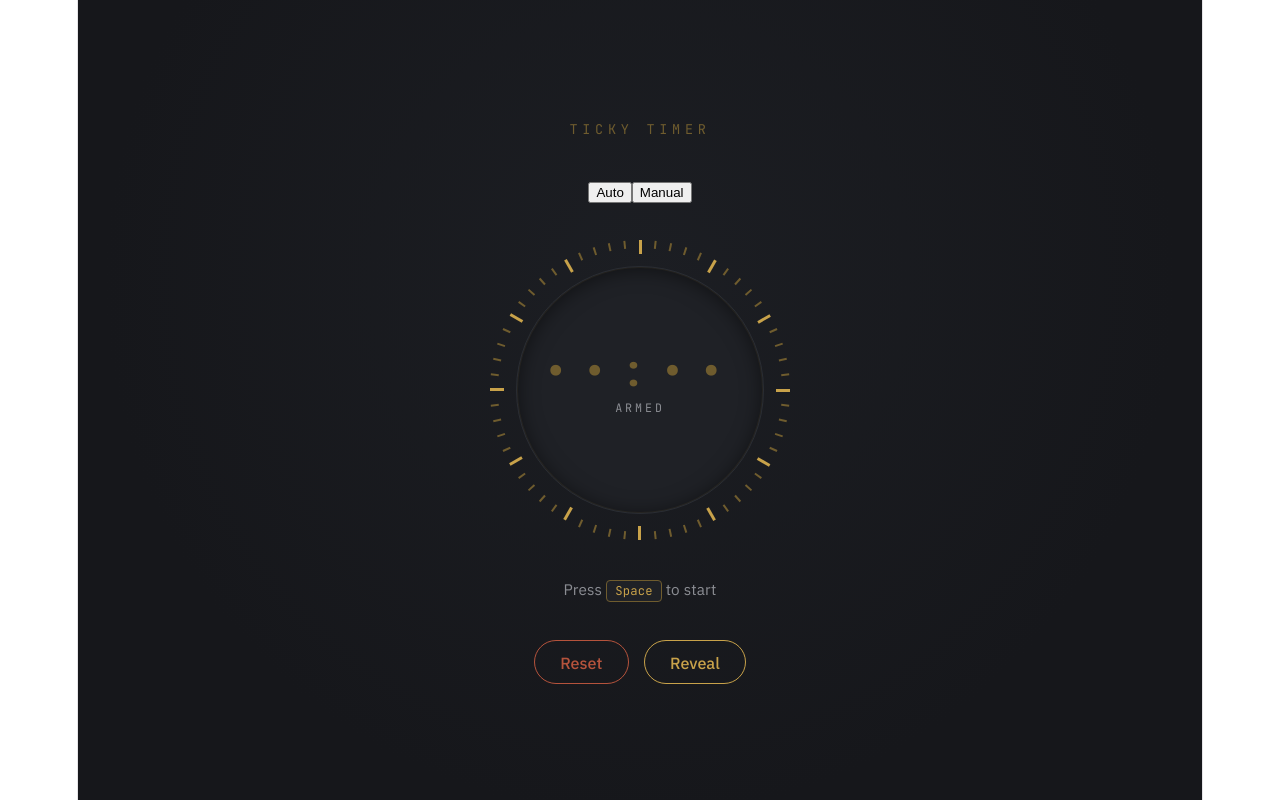
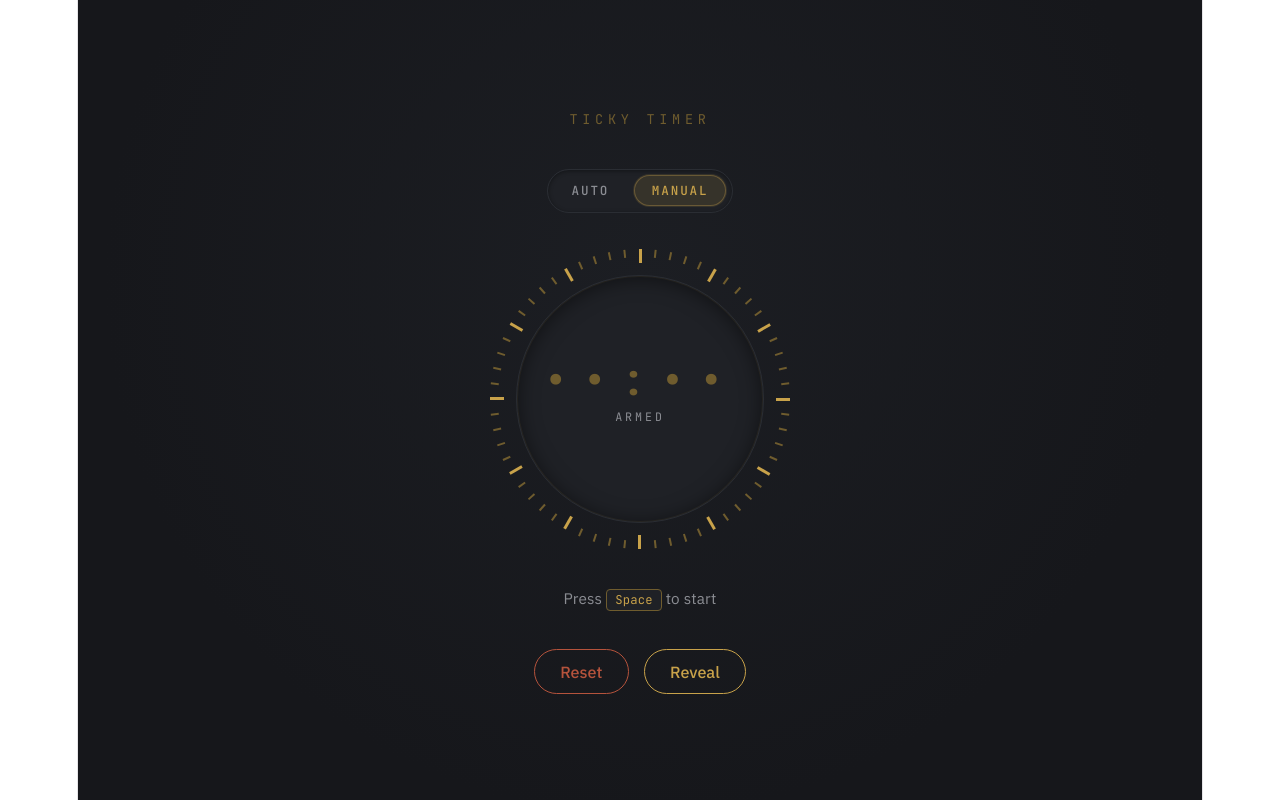
Before and after one commit to chariz1101/ticky-timer, a React (Vite) app: page / in a window 1280 px wide. Built offline with nearby package versions, Linux system fonts and the light colour scheme.

Commit message:
feat: updated css

```diff
--- a/src/components/TickyTimer.css
+++ b/src/components/TickyTimer.css
@@ -230,3 +230,49 @@
     animation: none;
   }
 }
+/* --- Mode switch --- */
+
+.ticky-mode-switch {
+  display: flex;
+  gap: 0.25rem;
+  padding: 0.25rem;
+  background: var(--ticky-panel);
+  border: 1px solid #2a2d33;
+  border-radius: 999px;
+  box-shadow: inset 0 1px 4px rgba(0, 0, 0, 0.4);
+}
+
+.ticky-mode-btn {
+  font-family: "JetBrains Mono", monospace;
+  font-size: 0.7rem;
+  font-weight: 500;
+  letter-spacing: 0.15em;
+  text-transform: uppercase;
+  padding: 0.4rem 1rem;
+  border-radius: 999px;
+  border: 1px solid transparent;
+  background: transparent;
+  color: var(--ticky-muted);
+  cursor: pointer;
+  transition: background 0.2s ease, color 0.2s ease, box-shadow 0.2s ease;
+}
+
+.ticky-mode-btn:hover:not(:disabled) {
+  color: var(--ticky-ivory);
+}
+
+.ticky-mode-btn:focus-visible {
+  outline: 2px solid var(--ticky-brass);
+  outline-offset: 2px;
+}
+
+.ticky-mode-btn:disabled {
+  cursor: not-allowed;
+  opacity: 0.4;
+}
+
+.ticky-mode-btn--active {
+  background: rgba(200, 162, 74, 0.14);
+  color: var(--ticky-brass);
+  box-shadow: inset 0 0 0 1px rgba(200, 162, 74, 0.35);
+}
```
